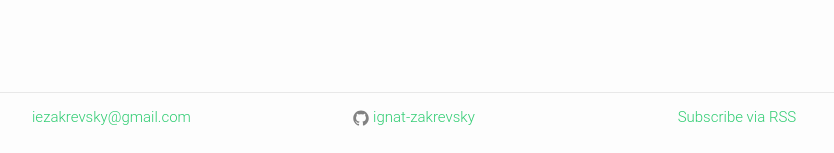
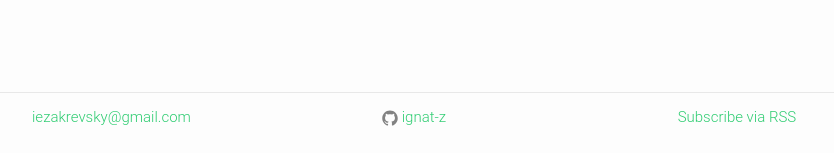
Before and after one commit to ignat-z/ignat-z.github.io, a Jekyll site: the page built from about.md, in a window 1280 px wide. Shown: the part 744-897 px from the top of the page, without its empty margins (222-1056 px from the left). Built offline with Jekyll 4.4.1, drawn with Linux system fonts in a browser that asks for light colours.

Commit message:
Fix Github username

```diff
--- a/_config.yml
+++ b/_config.yml
@@ -4,7 +4,7 @@ email: iezakrevsky@gmail.com
 description: Software Developer blog about what I'm doing and how
 baseurl: ""
 url: "http://ignat-zakrevsky.github.io"
-github_username:  ignat-zakrevsky
+github_username:  ignat-z
 
 # Build settings
 markdown: kramdown
```
